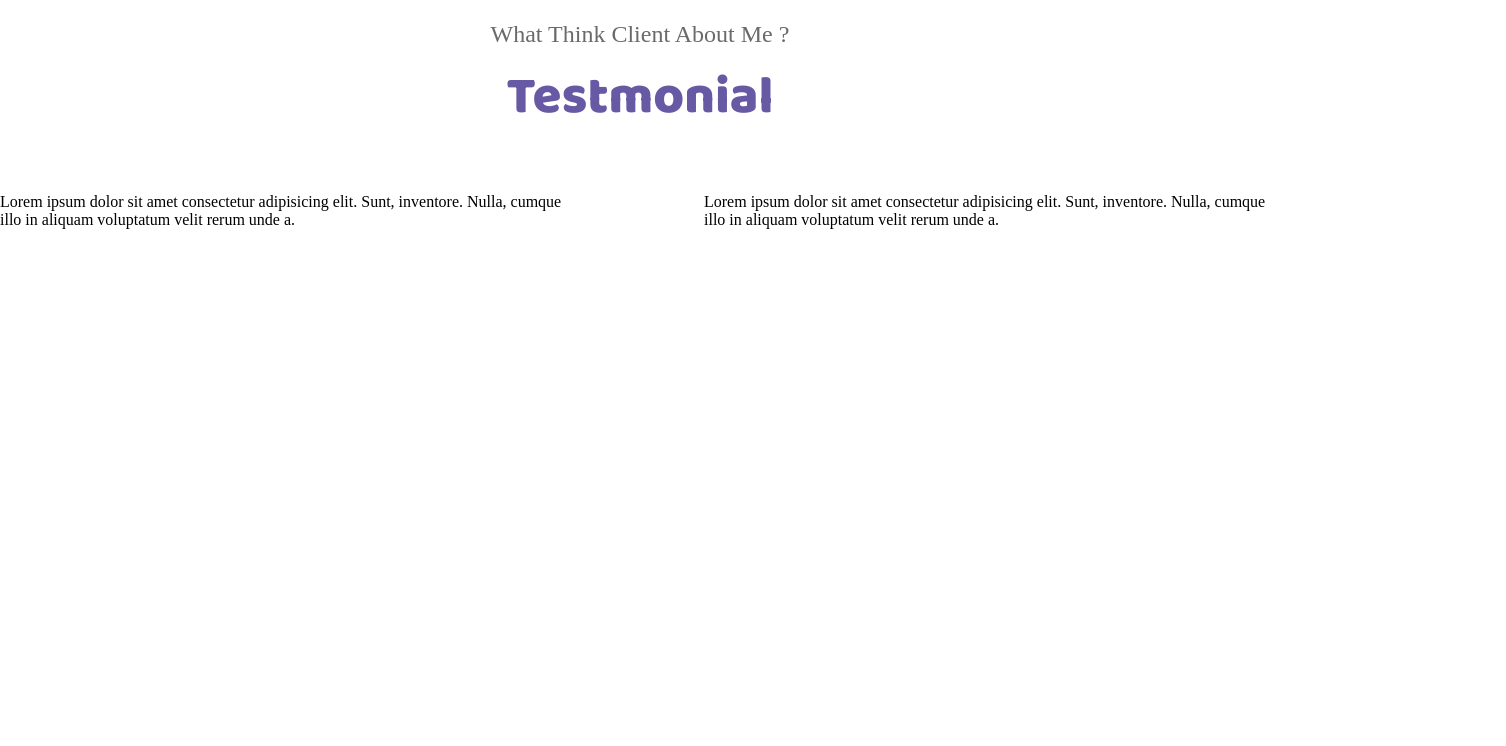
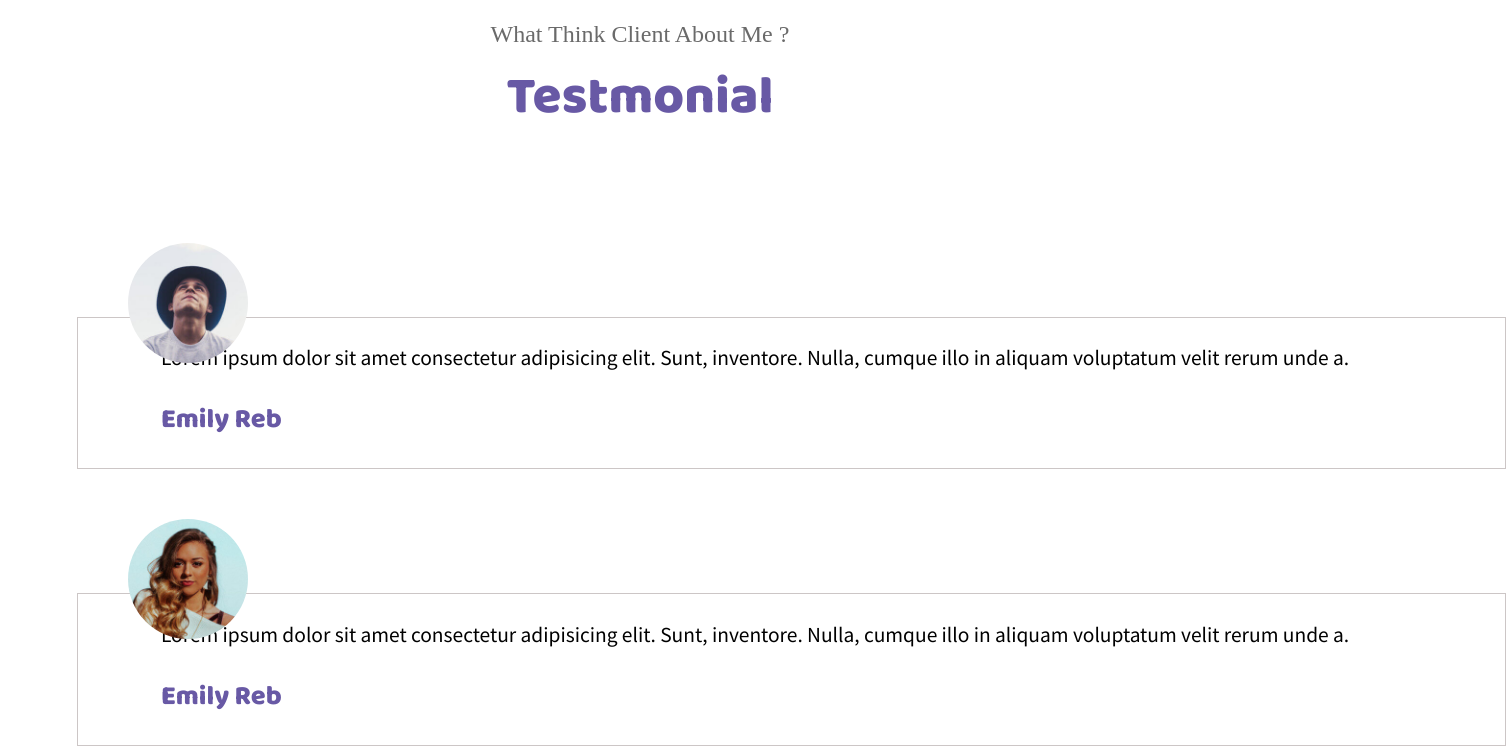
Before and after one commit to KadirDolek/Nouilles-KDolek, a plain HTML site: page index.html in a window 1280 px wide. Shown: the part 3989-4735 px from the top of the page, 1506 px wide, since content can reach past the window. Before the commit the page ends 4218 px from the top, so only its background shows below. Drawn offline with Linux system fonts and the light colour scheme; a web font is replaced by a local one.

Commit message:
travail sur page2

```diff
--- a/index.html
+++ b/index.html
@@ -102,10 +102,10 @@
             <p class="p1section2">What Think Client About Me ?</p>
             <p class="p2section2">Testmonial</p>
         </div>
-        <div class="section6textes">
-            <div class="texteSection6">Lorem ipsum dolor sit amet consectetur adipisicing elit. Sunt, inventore. Nulla, cumque illo in aliquam voluptatum velit rerum unde a.</div>
-            <div class="texteSection6">Lorem ipsum dolor sit amet consectetur adipisicing elit. Sunt, inventore. Nulla, cumque illo in aliquam voluptatum velit rerum unde a.
-            </div>
+        <div class="section6textes"><img class="avatarSec6" src="./img/avatar2.jpg" alt="">
+            <div class="texteSection6">Lorem ipsum dolor sit amet consectetur adipisicing elit. Sunt, inventore. Nulla, cumque illo in aliquam voluptatum velit rerum unde a. <p class="pSection6">Emily Reb</p></div><img class="avatar2Sec6" src="./img/avatar3.jpg" alt="">
+            <div class="texte2Section6">Lorem ipsum dolor sit amet consectetur adipisicing elit. Sunt, inventore. Nulla, cumque illo in aliquam voluptatum velit rerum unde a.
+             <p class="pSection6">Emily Reb</p></div>
         </div>
     </section>
     <section>
--- a/styles/styles.css
+++ b/styles/styles.css
@@ -312,10 +312,46 @@ h1{
 .div1section6{
     display: flex;
     flex-direction: column;
-    justify-content: center;
+    justify-content: space-between;
     align-items: center;
+
 }
-.section6textes{
-    display: flex;
-    gap: 10%;
+
+.texteSection6{
+    border: solid 1.3px rgba(185, 176, 176, 0.719);
+    font-family: "Noto Sans JP", sans-serif;
+    font-weight: 400;
+    font-size: 1.2rem;
+    padding-left: 6.5%;
+    width: 100%;
+    padding-right: 5%;
+    margin-right: 1%;
+    margin-left: 6%;
+    padding-top: 2%;
 }
+.avatarSec6, .avatar2Sec6{
+    border-radius: 50%;
+    height: 120px;
+    position: relative;
+    left: 10%;
+    bottom: -50px;
+}
+.pSection6{
+    font-family: 'Baloo 2';
+    font-weight: bold;
+    color:rgb(104, 89, 165);
+    font-weight: 800;
+    font-size: 1.7rem;
+}
+.texte2Section6{
+    border: solid 1.3px rgba(185, 176, 176, 0.719);
+    font-family: "Noto Sans JP", sans-serif;
+    font-weight: 400;
+    font-size: 1.2rem;
+    padding-left: 6.5%;
+    margin-right: 4%;
+    margin-left: 6%;
+    padding-top: 2%;
+    width: 100%;
+    padding-right: 5%;
+}
```
